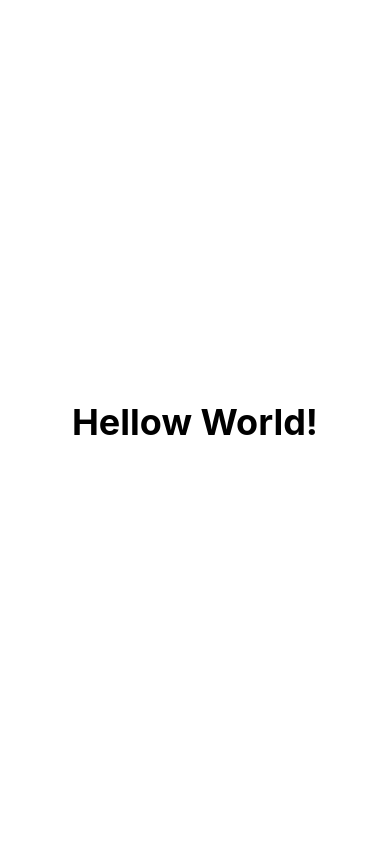
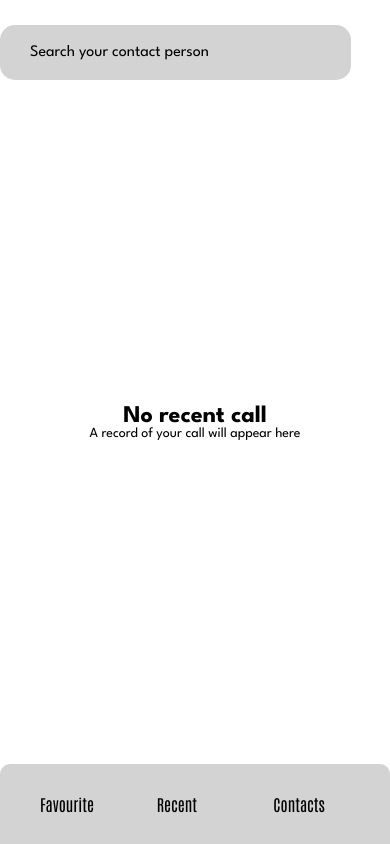
Before and after one commit to proloypaul/callerPhone, a React Native app: screen /Home in a window 390 px wide. Built offline with nearby package versions, Linux system fonts and the light colour scheme.

Commit message:
design search and bottom bar

```diff
--- a/App.js
+++ b/App.js
@@ -1,19 +1,40 @@
 import { StatusBar } from 'expo-status-bar';
-import { StyleSheet, Text, View } from 'react-native';
+import { SafeAreaView, StyleSheet, Text, View } from 'react-native';
+import { useFonts } from 'expo-font';
+import { NavigationContainer } from '@react-navigation/native';
+import { createNativeStackNavigator } from '@react-navigation/native-stack';
+import Home from './src/screens/home';
+
 
 export default function App() {
+
+  const [loaded] = useFonts({
+    Antonio: require('./assets/fonts/Antonio-Regular.ttf'),
+    Spartan: require('./assets/fonts/Spartan-Regular.ttf'),
+    SpartanBold: require('./assets/fonts/Spartan-Bold.ttf'),
+  })
+
+  if (!loaded) {
+    return <Text>Text Font Loading....</Text>
+  }
+
+  const Stack = createNativeStackNavigator();
   return (
-    <View style={styles.container}>
-      <Text style={{fontSize:36, fontWeight: 'bold'}}>Hellow World!</Text>
-      <StatusBar style="auto" />
-    </View>
+    <>
+      <NavigationContainer>
+        <Stack.Navigator screenOptions={{ headerShown: false }}>
+          <Stack.Screen name="Home" component={Home} />
+        </Stack.Navigator>
+      </NavigationContainer>
+      <StatusBar style="light" />
+    </>
   );
 }
 
 const styles = StyleSheet.create({
   container: {
     flex: 1,
-    backgroundColor: '#fff',
+    backgroundColor: '#ffuf',
     alignItems: 'center',
     justifyContent: 'center',
     fontSize: '20px',
--- a/src/components/Text/text.preset.jsx
+++ b/src/components/Text/text.preset.jsx
@@ -1,5 +1,5 @@
 import { colors } from "../../theme/color";
-import { typography } from "../../theme/typography ";
+import { typography } from "../../theme/typography";
 
 
 const BASE = {
--- a/src/screens/home.jsx
+++ b/src/screens/home.jsx
@@ -0,0 +1,61 @@
+import React from 'react'
+import { SafeAreaView, StyleSheet, Text, TextInput, View } from 'react-native'
+import SearchBar from './searchBar'
+import { typography } from '../theme/typography'
+import { spacings } from '../theme/spacing'
+
+
+export default function Home({ navigation }) {
+    return (
+        <SafeAreaView style={styles.homeContainer}>
+            <View>
+                <SearchBar/>
+            </View>
+            <View style={styles.homeCenterTitle}>
+                <Text style={{fontFamily: typography.primaryBold, fontSize: spacings[7]}}>No recent call</Text>
+                <Text style={{fontFamily: typography.primary}}>A record of your call will appear here</Text>
+            </View>
+            {/* <View style={styles.ContactBtn}>
+                <Text style={{fontSize: spacings[10], color: 'white'}}>...</Text>
+            </View> */}
+            <View style={styles.homeBottomSection}>
+                <Text style={{flex:2, fontFamily: typography.secondry,
+        fontSize: spacings[4],}}>Favourite</Text>
+                <Text style={{flex:2, fontFamily: typography.secondry,
+        fontSize: spacings[4],}}>Recent</Text>
+                <Text style={{flex:2, fontFamily: typography.secondry,
+        fontSize: spacings[4],}}>Contacts</Text>
+            </View>
+        </SafeAreaView>
+    )
+}
+
+const styles = StyleSheet.create({
+    homeContainer: {
+        flex: 1,
+        paddingTop: 25,
+        paddingHorizontal: 20,
+        backgroundColor: 'white',
+    },
+    homeCenterTitle: {
+        flex: 1,
+        justifyContent: 'center',
+        alignItems: 'center',
+    },
+    homeBottomSection: {
+        flexDirection: 'row',
+        // marginBottom: 20,
+        backgroundColor: 'lightgray',
+        margin: 0,
+        paddingLeft: 40,
+        paddingVertical: 30,
+        borderTopLeftRadius: 10,
+        borderTopRightRadius: 10,
+    },
+    ContactBtn: {
+        backgroundColor: 'gray',
+        width: 60,
+        height: 60,
+        borderRadius: 10
+    }
+})
--- /dev/null
+++ b/src/screens/searchBar.jsx
@@ -0,0 +1,41 @@
+import React from 'react'
+import { SafeAreaView, StyleSheet, Text, View } from 'react-native'
+import { typography } from '../theme/typography'
+import { Icon } from 'react-native-vector-icons/AntDesign'
+import { spacings } from '../theme/spacing'
+
+
+export default function SearchBar() {
+
+    const searchIcon = <Icon
+    name='SearchOutlined'
+    size={20}
+    color= 'black'
+/>
+    return (
+        <SafeAreaView style={styles.searchBarContainer}>
+            <View style={styles.searchBar}>
+                <Text style={styles.searchText}>Search your contact person</Text>
+            </View>
+
+        </SafeAreaView>
+    )
+}
+
+const styles = StyleSheet.create({
+    searchBarContainer: {
+        textAlign: 'center'
+    },
+    searchBar: {
+        backgroundColor: 'lightgray',
+        width: '90%',
+        paddingHorizontal: 30,
+        paddingVertical: 20,
+        borderRadius: 15,
+
+    },
+    searchText: {
+        fontFamily: typography.primary,
+        fontSize: spacings[4]
+    }
+})
--- a/src/theme/spacing.jsx
+++ b/src/theme/spacing.jsx
@@ -1 +1 @@
-export const spacings = [2, 4, 8, 12, 16, 20, 20, 24, 28, 32, 36, 40];
+export const spacings = [2, 4, 8, 12, 16, 20, 22, 24, 28, 32, 36, 40];
```
Also changed, not shown: package.json (+7 -1 lines), src/theme/typography.jsx (renamed from src/theme/typography .jsx), 1 other file (tests, documents, lock files or other folders).
